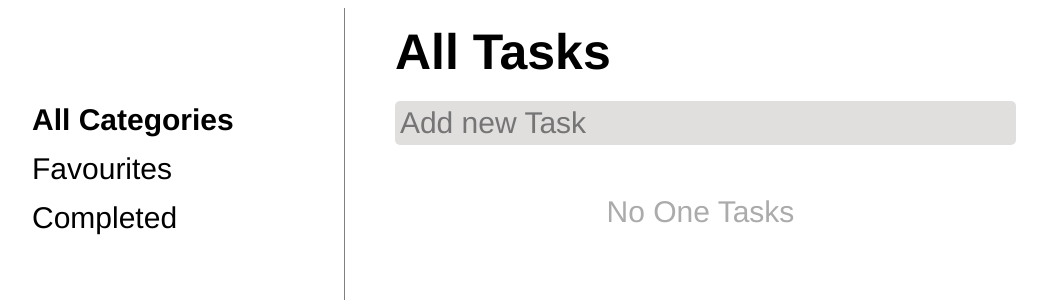
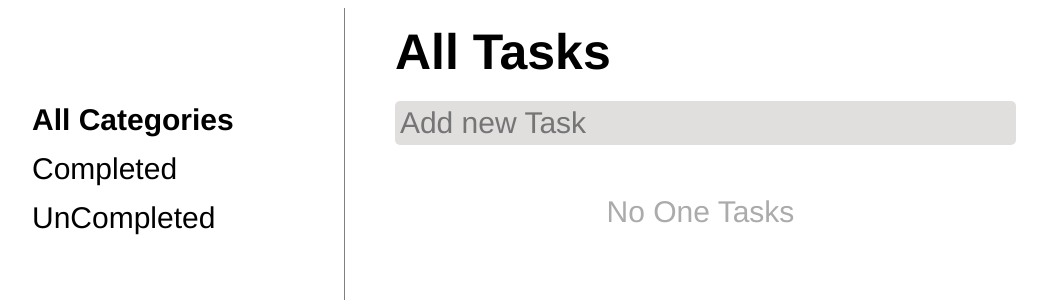
Before and after one commit to VladyslavLohynskyi/to-do-list-ts, a React (Create React App) app: page / in a window 1280 px wide. Shown: the top 300 px of the page, without its empty margins (96-1143 px from the left). Built offline with nearby package versions, Linux system fonts and the light colour scheme.

Commit message:
add filter functionality for All,Completed and Uncompleted Tasks

```diff
--- a/src/components/Category/Category.css
+++ b/src/components/Category/Category.css
@@ -6,6 +6,7 @@
 }
 
 .filter-btn{
+    display: inline-block;
     margin-top: 15px;
     cursor: pointer;
     color: var(--main-text-color);
@@ -14,3 +15,19 @@
 .filter-btn:hover{
     color: var(--secondary-text-color);
 }
+
+.radio-menu{
+    align-self: center;
+    position: absolute;
+    opacity: 0;
+    cursor: pointer;
+    height: 0;
+    width: 0;
+}
+
+.filter-btn-active{
+    display: inline-block;
+    margin-top: 15px;
+    font-weight: 700;
+    color: var(--main-text-color);
+}
--- a/src/components/Category/Category.tsx
+++ b/src/components/Category/Category.tsx
@@ -1,12 +1,34 @@
+import React, { useEffect, useState } from 'react';
+import { useAppDispatch, useAppSelector } from '../../hooks/redux';
+import { taskSlice } from '../../store/reducers/TaskSlice';
+import { CategoryEnum } from '../../types/enum';
 import './Category.css';
 
 function Category() {
+    const {tasks, category} = useAppSelector(state=>state.taskReducer);
+    const {setCategory} = taskSlice.actions
+    const dispatch = useAppDispatch()
+
+
+    const handleClickMenu = (e: React.ChangeEvent<HTMLInputElement>)=>{
+      dispatch(setCategory(e.target.value as CategoryEnum));
+    }
+
     return (
-    <div className="category-container" >
-        <h2  className='filter-btn'>All Categories</h2>
-        <div className='filter-btn'>Favourites</div>
-        <div className='filter-btn'>Completed</div>
-    </div>
+        <form className="category-container" >
+          <label className={category === CategoryEnum.ALL_CATEGORIES?"filter-btn-active":"filter-btn"}>
+          All Categories
+              <input type="radio" name='menu' className="radio-menu" value={CategoryEnum.ALL_CATEGORIES} checked={category === CategoryEnum.ALL_CATEGORIES} onChange={handleClickMenu} />
+          </label>
+          <label className={category === CategoryEnum.COMPLETED?"filter-btn-active":"filter-btn"}>
+          Completed
+            <input type="radio" name='menu' className="radio-menu" value={CategoryEnum.COMPLETED} checked={category === CategoryEnum.COMPLETED} onChange={handleClickMenu}/>
+          </label>
+          <label className={category === CategoryEnum.UNCOMPLETED?"filter-btn-active":"filter-btn"}>
+          UnCompleted
+            <input type="radio" name='menu' className="radio-menu"  value={CategoryEnum.UNCOMPLETED} checked={category === CategoryEnum.UNCOMPLETED} onChange={handleClickMenu} />
+          </label>
+        </form>
   );
 }
 
--- a/src/components/Tasks/Tasks.tsx
+++ b/src/components/Tasks/Tasks.tsx
@@ -4,10 +4,12 @@ import { taskSlice } from "../../store/reducers/TaskSlice";
 import Task from "../Task/Task";
 import './Tasks.css';
 import { v4 as uuidv4 } from "uuid";
+import { CategoryEnum } from "../../types/enum";
+import { ITask } from "../../types/interfaces";
 
 function Tasks() {
     const [text, setText] = useState('')
-    const {tasks} = useAppSelector((state)=>state.taskReducer);
+    const {tasks,category} = useAppSelector((state)=>state.taskReducer);
     const {addTask} = taskSlice.actions;
     const dispatch = useAppDispatch();
 
@@ -18,16 +20,32 @@ function Tasks() {
     const handleAddTask = (e : React.KeyboardEvent<HTMLInputElement>)=> {
         if (e.key === "Enter" && text) {
             setText("")
-            dispatch(addTask({text, checked:false, id:uuidv4()}))
+            dispatch(addTask({text, checked:false,createdAt: new Date().getTime(), id:uuidv4()}))
         }
       };
+
+    const filterTasks = (category: CategoryEnum)=>{
+        switch (category) {
+             case CategoryEnum.ALL_CATEGORIES:
+                return tasks.length?tasks.map(task=><Task key={task.id as Key} task={task}/>):<div className="empty-tasks">No One Tasks</div>
+             case CategoryEnum.COMPLETED:
+                const filteredCompleteTasks = tasks.filter(task=>task.checked);
+                return filteredCompleteTasks.length?filteredCompleteTasks.map(task=><Task key={task.id as Key} task={task}/>):<div className="empty-tasks">No One Tasks</div>
+            case CategoryEnum.UNCOMPLETED:
+                const filteredUnCompleteTasks = tasks.filter(task=>!task.checked);
+                return filteredUnCompleteTasks.length?filteredUnCompleteTasks.map(task=><Task key={task.id as Key} task={task}/>):<div className="empty-tasks">No One Tasks</div>
+
+        }
+      }
+
+
 
     return (
     <div className="tasks-container">
         <h2 className='task-header'>All Tasks</h2>
         <input className='add-input' onChange={handleChangeText} value={text} onKeyPress={handleAddTask} type="text" placeholder="Add new Task"/>
         <div className='tasks'>
-            {tasks.length?tasks.map(task=><Task key={task.id as Key} task={task}/>):<div className="empty-tasks">No One Tasks</div>}
+            {filterTasks(category)}
         </div>
     </div>
   );
--- a/src/store/reducers/TaskSlice.ts
+++ b/src/store/reducers/TaskSlice.ts
@@ -1,8 +1,10 @@
 import { createSlice, PayloadAction } from "@reduxjs/toolkit";
+import { CategoryEnum } from "../../types/enum";
 import { ITask } from "../../types/interfaces"
 
 interface ITaskState{
     tasks: ITask[];
+    category: CategoryEnum;
     isLoading: boolean;
     error: string;
 }
@@ -15,6 +17,7 @@ interface ICheckedTask{
 
 const initialState: ITaskState = {
     tasks: [],
+    category: CategoryEnum.ALL_CATEGORIES,
     isLoading: false,
     error: ""
 }
@@ -24,7 +27,7 @@ export const taskSlice = createSlice({
     initialState,
     reducers: {
         getTasks(state, action:PayloadAction<ITask[]>){
-            state.tasks = action.payload
+            state.tasks = action.payload.sort((a,b)=>a.createdAt - b.createdAt)
         },
         addTask(state, action: PayloadAction<ITask>){
             state.tasks = [...state.tasks,action.payload];
@@ -38,6 +41,9 @@ export const taskSlice = createSlice({
             state.tasks = state.tasks.map(task=>task.id === action.payload.id
                 ?{...task,checked:action.payload.checked}:task);
             localStorage.setItem("tasks",JSON.stringify(state.tasks))
+        },
+        setCategory(state, action: PayloadAction<CategoryEnum>){
+            state.category = action.payload;
         }
     }
 })
--- /dev/null
+++ b/src/types/enum.ts
@@ -0,0 +1,5 @@
+export enum CategoryEnum{
+    ALL_CATEGORIES="all categories",
+    COMPLETED = "completed",
+    UNCOMPLETED = "uncompleted"
+}
--- a/src/types/interfaces.ts
+++ b/src/types/interfaces.ts
@@ -2,4 +2,5 @@ export interface ITask{
     id: string
     text: string
     checked: boolean
+    createdAt: number
 }
```
